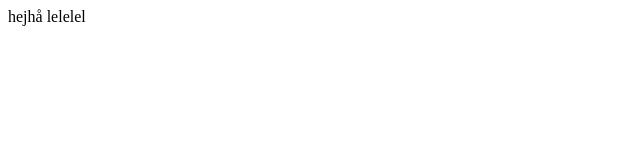
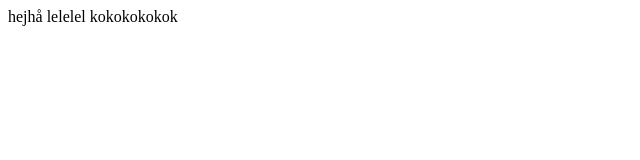
Before and after one commit to AbeZ125/githubsugerschnale, a plain HTML site: page index.html in a window 1280 px wide. Shown: the whole page, without its empty margins (0-640 px from the left). Drawn offline with Linux system fonts and the light colour scheme.

Commit message:
Skrev lite mer
kokokok skrev jag.

```diff
--- a/index.html
+++ b/index.html
@@ -2,7 +2,7 @@
 <html>
 <head>
 <body>
-hejhå lelelel
+hejhå lelelel kokokokokok
 </body>
 </head>
 </html>
```
